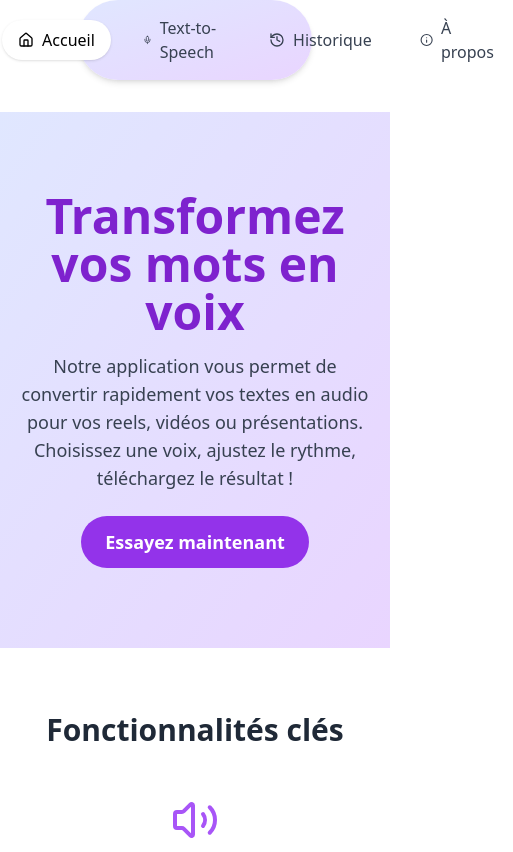
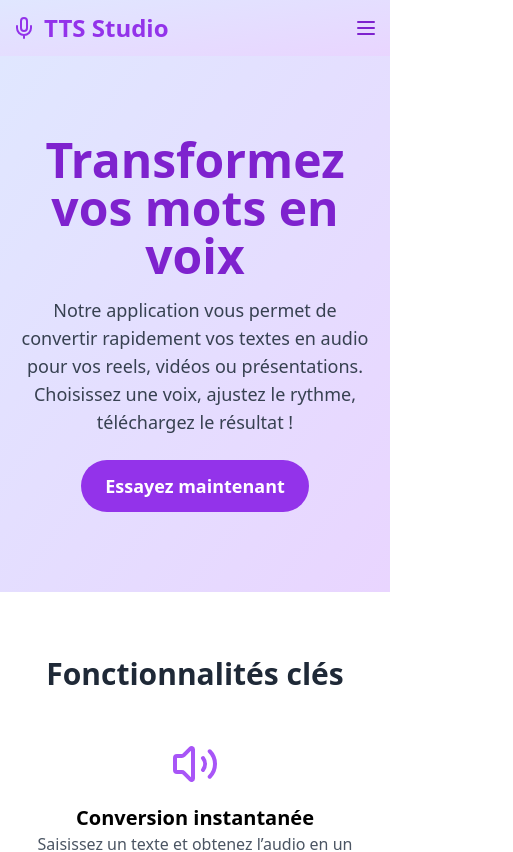
Before and after one commit to FatoumataDIABATE/Text-To-Speech, a React (Vite) app: page / in a window 390 px wide. Shown: the top 852 px of the page, 513 px wide, since content can reach past the window. Built offline with nearby package versions, Linux system fonts and the light colour scheme.

Commit message:
Mise en place d'un menu burger pour affichage mobile

```diff
--- a/src/App.jsx
+++ b/src/App.jsx
@@ -1,76 +1,44 @@
-import React from "react";
+import React, { useState } from "react";
 import { BrowserRouter as Router, Routes, Route, NavLink } from "react-router-dom";
 import Home from "./pages/Home.jsx";
 import TextToSpeech from "./pages/TextToSpeech.jsx";
 import History from "./pages/History.jsx";
 import About from "./pages/About.jsx";
 import "./App.css";
-import { Home as HomeIcon, Mic, History as HistoryIcon, Info } from "lucide-react";
+import { Menu, X, Home as HomeIcon, Mic, History as HistoryIcon, Info } from "lucide-react";
 import Footer from "./pages/Footer.jsx";
 
 function App() {
+    const [isOpen, setIsOpen] = useState(false);
     return (
         <Router>
             <div className="min-h-screen flex flex-col">
-                <nav
-                    className="w-[60%] mx-auto flex justify-center bg-gradient-to-br from-indigo-100 to-purple-200 p-2 rounded-full mb-8 shadow-md">
-                    <div className="flex items-center gap-4">
+                <nav className="w-full bg-gradient-to-br from-indigo-100 to-purple-200 p-3 shadow-md">
+                    <div className="max-w-6xl mx-auto flex justify-between items-center">
+
                         <div className="text-2xl font-bold text-purple-600 flex items-center gap-2">
                             <Mic className="w-6 h-6"/>
                             <span>TTS Studio</span>
                         </div>
 
-                        <NavLink
-                            to="/"
-                            className={({isActive}) =>
-                                isActive
-                                    ? "bg-white text-black px-4 py-2 rounded-full font-medium shadow flex items-center gap-2"
-                                    : "text-gray-700 px-4 py-2 rounded-full hover:text-purple-600 transition flex items-center gap-2"
-                            }
-                        >
-                            <HomeIcon className="w-4 h-4"/>
-                            Accueil
-                        </NavLink>
+                        {/* Bouton hamburger (visible sur mobile seulement) */}
+                        <button onClick={() => setIsOpen(!isOpen)} className="md:hidden text-purple-700">
+                            {isOpen ? <X className="w-6 h-6"/> : <Menu className="w-6 h-6"/>}
+                        </button>
 
-                        <NavLink
-                            to="/tts"
-                            className={({isActive}) =>
-                                isActive
-                                    ? "bg-white text-black px-4 py-2 rounded-full font-medium shadow flex items-center gap-2"
-                                    : "text-gray-700 px-4 py-2 rounded-full hover:text-purple-600 transition flex items-center gap-2"
-                            }
-                        >
-                            <Mic className="w-4 h-4"/>
-                            Text-to-Speech
-                        </NavLink>
+                        {/* Liens desktop */}
+                        <div className="hidden md:flex gap-3 items-center">
+                            {navLinks()}
+                        </div>
+                    </div>
 
-                        <NavLink
-                            to="/history"
-                            className={({isActive}) =>
-                                isActive
-                                    ? "bg-white text-black px-4 py-2 rounded-full font-medium shadow flex items-center gap-2"
-                                    : "text-gray-700 px-4 py-2 rounded-full hover:text-purple-600 transition flex items-center gap-2"
-                            }
-                        >
-                            <HistoryIcon className="w-4 h-4"/>
-                            Historique
-                        </NavLink>
-
-                        <NavLink
-                            to="/about"
-                            className={({isActive}) =>
-                                isActive
-                                    ? "bg-white text-black px-4 py-2 rounded-full font-medium shadow flex items-center gap-2"
-                                    : "text-gray-700 px-4 py-2 rounded-full hover:text-purple-600 transition flex items-center gap-2"
-                            }
-                        >
-                            <Info className="w-4 h-4"/>
-                            À propos
-                        </NavLink>
-
-                    </div>
+                    {/* Liens mobile */}
+                    {isOpen && (
+                        <div className="flex flex-col gap-2 mt-4 md:hidden text-center">
+                            {navLinks(() => setIsOpen(false))}
+                        </div>
+                    )}
                 </nav>
-
                 <main className="flex-grow">
                     <Routes>
                         <Route path="/" element={<Home/>}/>
@@ -84,5 +52,28 @@ function App() {
         </Router>
     );
 }
+const baseLink = "text-gray-700 px-4 py-2 rounded-full hover:text-purple-600 transition flex items-center gap-2";
+const activeLink = "bg-white text-black px-4 py-2 rounded-full font-medium shadow flex items-center gap-2";
+
+const navLinks = (onClick = () => {}) => (
+    <>
+        <NavLink to="/" onClick={onClick} className={({ isActive }) => (isActive ? activeLink : baseLink)}>
+            <HomeIcon className="w-4 h-4" />
+            Accueil
+        </NavLink>
+        <NavLink to="/tts" onClick={onClick} className={({ isActive }) => (isActive ? activeLink : baseLink)}>
+            <Mic className="w-4 h-4" />
+            Text-to-Speech
+        </NavLink>
+        <NavLink to="/history" onClick={onClick} className={({ isActive }) => (isActive ? activeLink : baseLink)}>
+            <HistoryIcon className="w-4 h-4" />
+            Historique
+        </NavLink>
+        <NavLink to="/about" onClick={onClick} className={({ isActive }) => (isActive ? activeLink : baseLink)}>
+            <Info className="w-4 h-4" />
+            À propos
+        </NavLink>
+    </>
+);
 
 export default App;
```
